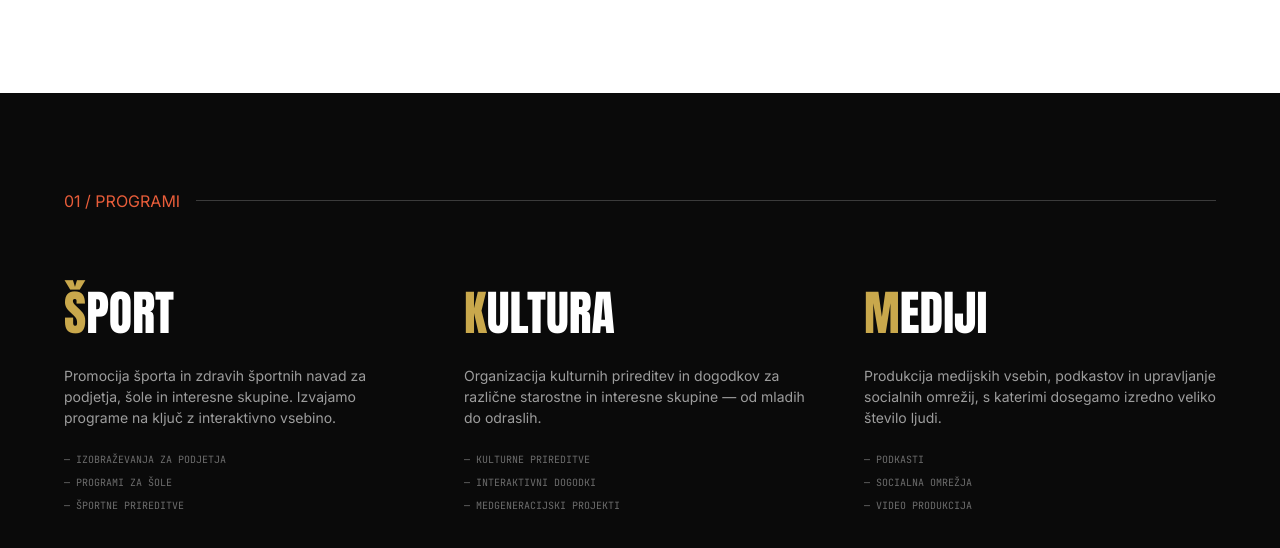
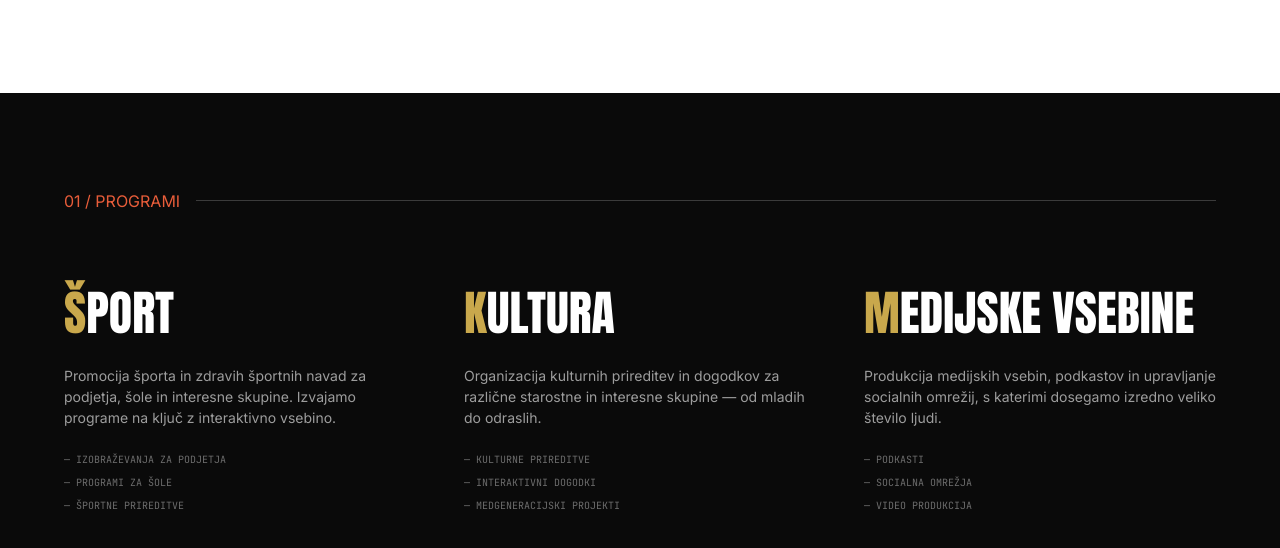
Before and after one commit to Ggrahor/skmv-vite, a website built with Vite: page index.html in a window 1280 px wide. Shown: the part 616-1164 px from the top of the page. Built offline with nearby package versions, Linux system fonts and the light colour scheme; files whose address does not match are found by name.

Commit message:
Update index.html

```diff
--- a/index.html
+++ b/index.html
@@ -72,7 +72,7 @@
           </ul>
         </div>
         <div class="program">
-          <div class="program-title"><span class="gold">M</span>EDIJI</div>
+          <div class="program-title"><span class="gold">M</span>EDIJSKE VSEBINE</div>
           <p>Produkcija medijskih vsebin, podkastov in upravljanje socialnih omrežij, s katerimi dosegamo izredno veliko število ljudi.</p>
           <ul>
             <li>— PODKASTI</li>
```
